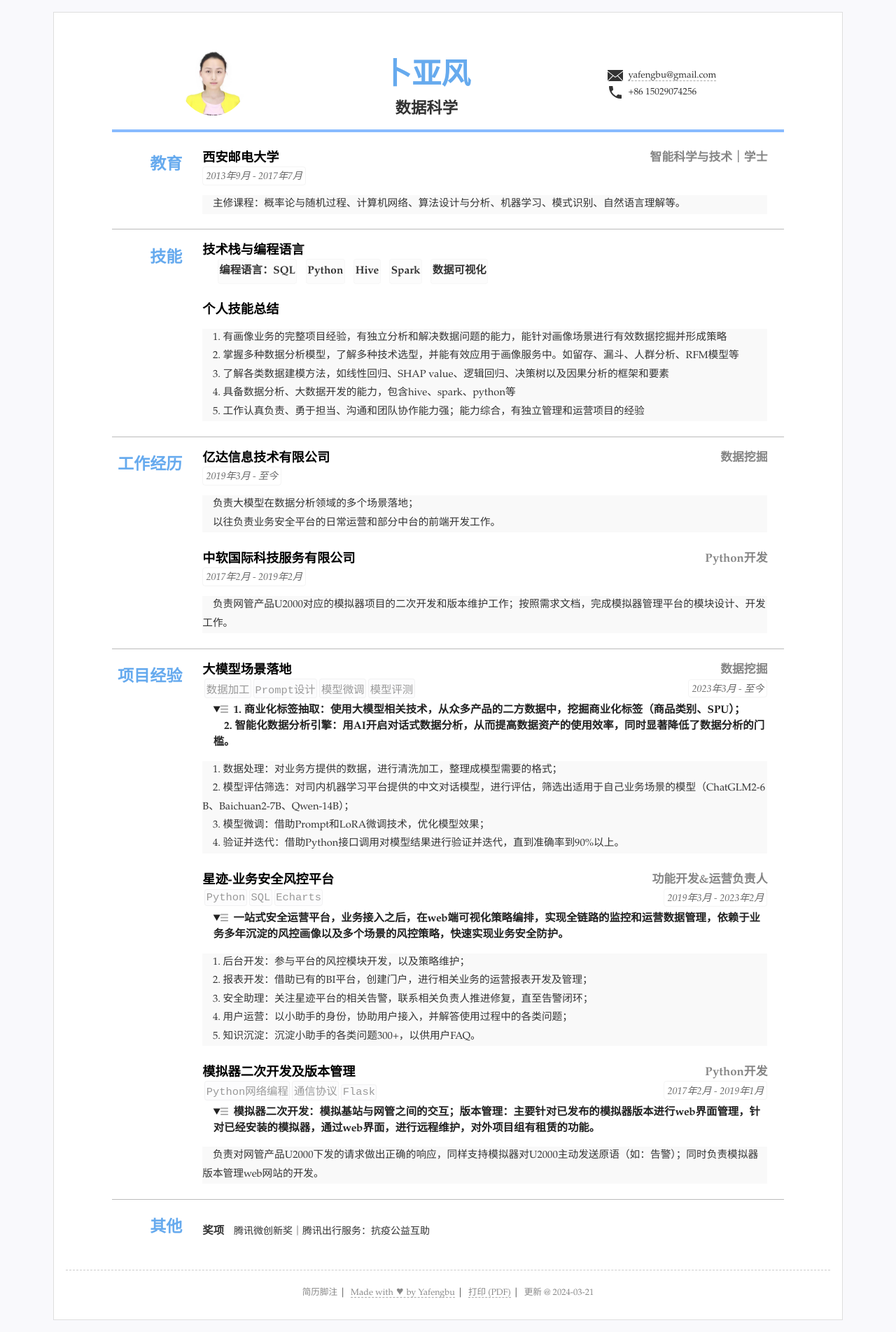
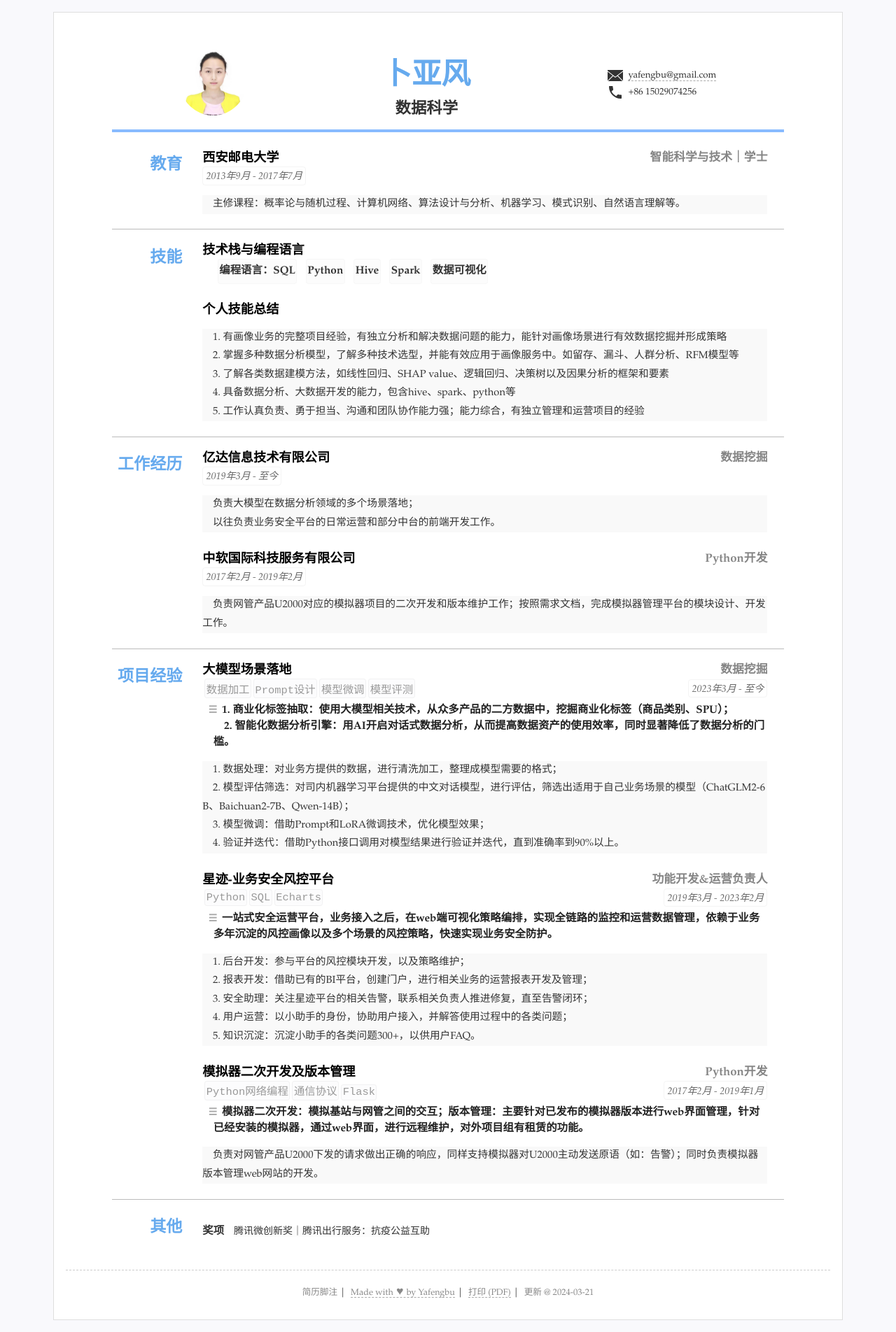
Before and after one commit to kyod-bu/cv, a Jekyll site: the page built from index.html, in a window 1280 px wide. Shown: the whole page at 70% size. Built offline with Jekyll 4.4.1, drawn with Linux system fonts in a browser that asks for light colours.

Commit message:
修改summary样式

```diff
--- a/_sass/resume.scss
+++ b/_sass/resume.scss
@@ -196,6 +196,8 @@ section {
     margin: .3em 0 0 1em;
     line-height: 1.5em;
     font-weight: 600;
+    list-style: none;
+    list-style-type: none;
   }
 
   .items {
```
